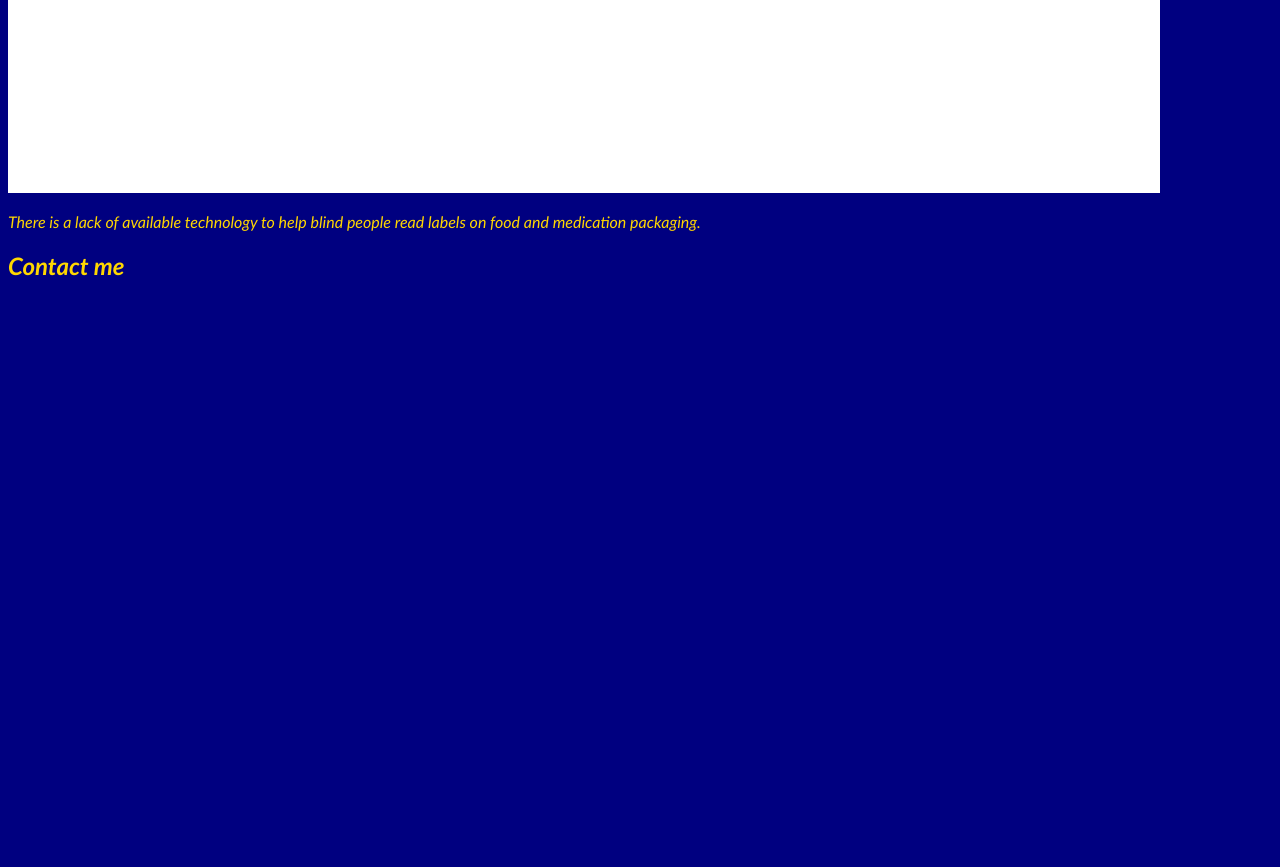
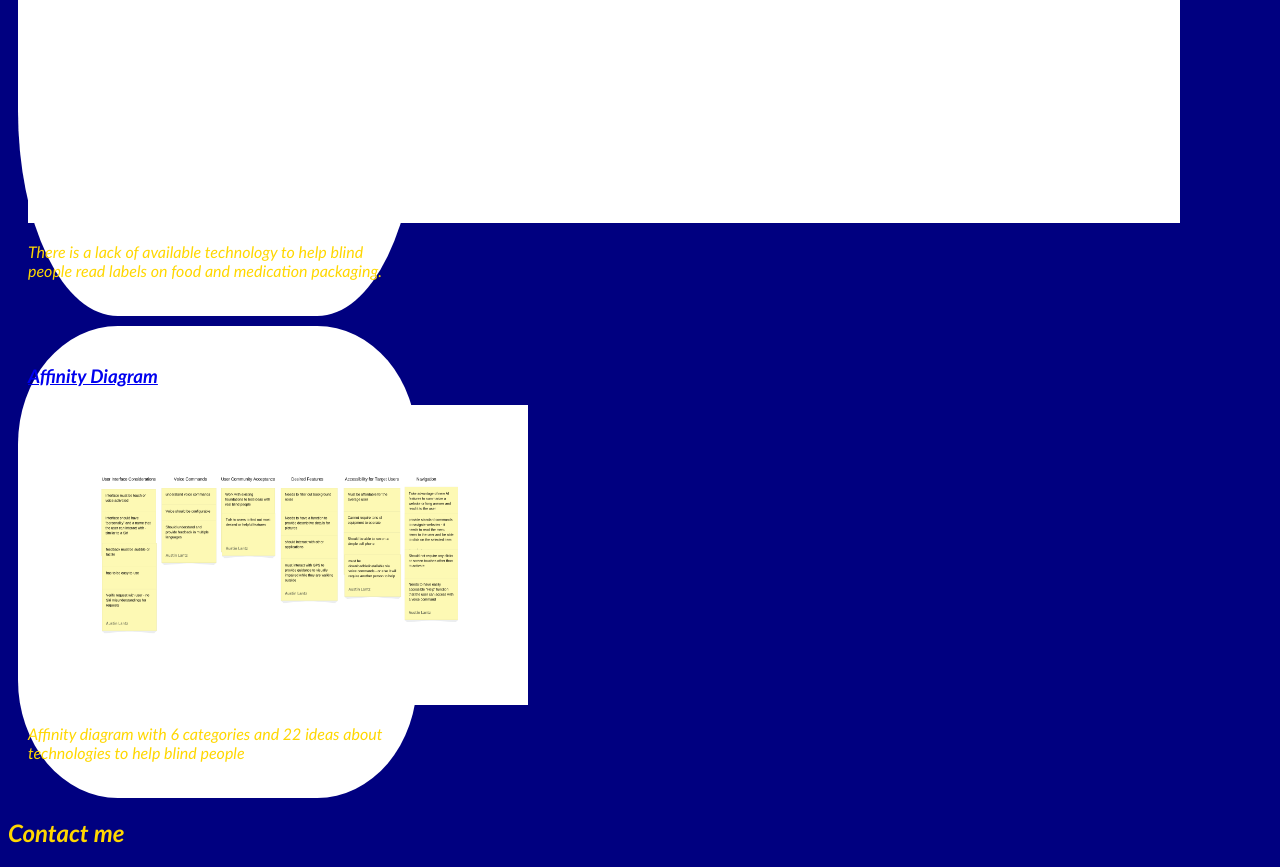
Before and after one commit to aklantz/aklantz.github.io, a plain HTML site: page index.html in a window 1280 px wide. Shown: the part 801-1668 px from the top of the page. Before the commit the page ends 1101 px from the top, so only its background shows below. Drawn offline with Linux system fonts and the light colour scheme.

Commit message:
Add files via upload

```diff
--- a/index.html
+++ b/index.html
@@ -19,12 +19,27 @@
    >
       <!-- Problem Statement Assignment -->
       <section class="project">
-      <a href="files/ProbStatement.pdf"><h3>Problem Statement</h3></a>
-      <a href="files/ProblemStatment.pdf"><img src="images/ProbStatementPic.png"></a>
-      <p>There is a lack of available technology to help blind people read labels on food and medication
-         packaging.</p>
+         <a href="files/ProbStatement.pdf">
+            <h3>Problem Statement</h3></a>
+         <a href="files/ProblemStatment.pdf">
+            <img src="images/ProbStatementPic.png"></a>
+         <p>There is a lack of available technology to help blind people read labels on food and medication
+         packaging.
+         </p>
       </section>
-      </div>
+
+      <!--Affinity Diagram Assignment -->
+      <section class="project">
+         <a href="files/Affinity_DOC.pdf">
+            <h3>Affinity Diagram</h3></a>
+         <a href="files/Affinity_DOC.pdf">
+            <img src="images/Affinity_IMG.png" width="500" height = "300">
+         </a>
+         <p>
+         Affinity diagram with 6 categories and 22 ideas about technologies to help blind people
+         </p>
+      </section>
+   </div>
 
     <h2>Contact me</h2>
     <div class="contact"></div>
--- a/styles.css
+++ b/styles.css
@@ -8,3 +8,16 @@ h1 {
     text-align: center;
     color: gold;
 }
+
+.projects {
+    display:flex;
+    flex-wrap:wrap;
+}
+
+.project {
+    width: 30%;
+    margin: 10px;
+    padding: 20px 10px;
+    background: white; /* pick a color */
+    border-radius: 25%;
+}
```
Also changed, not shown: images/Affinity_IMG.png (added), 1 other file.
